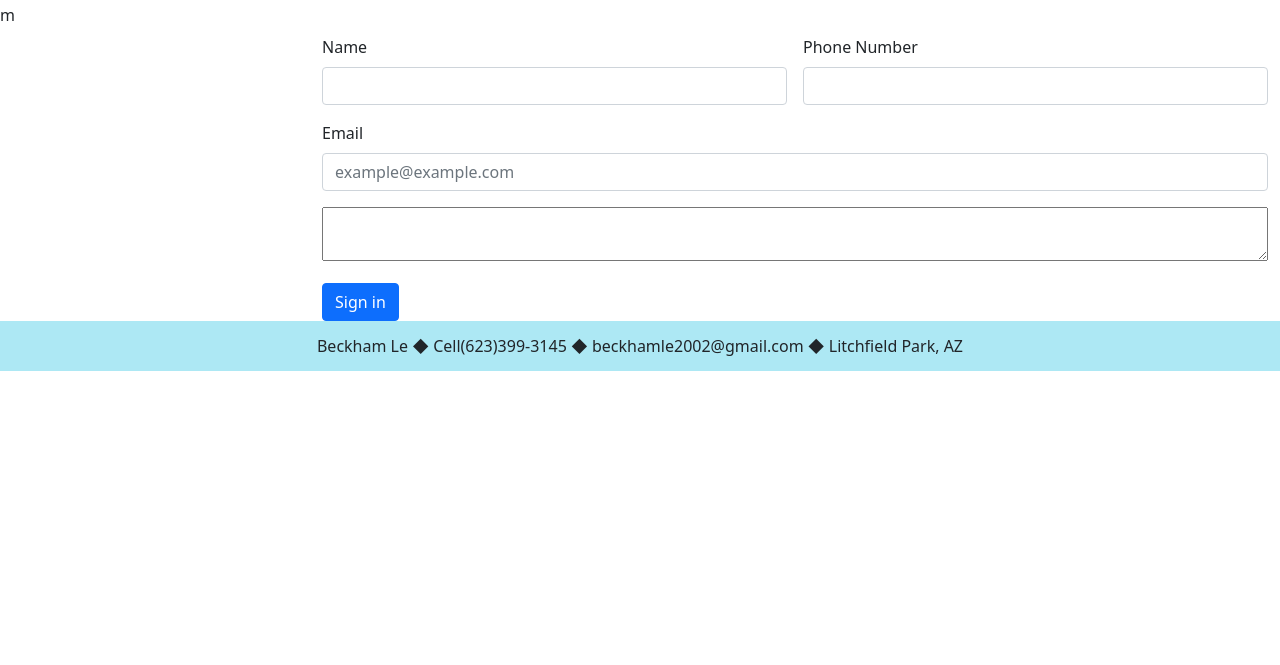
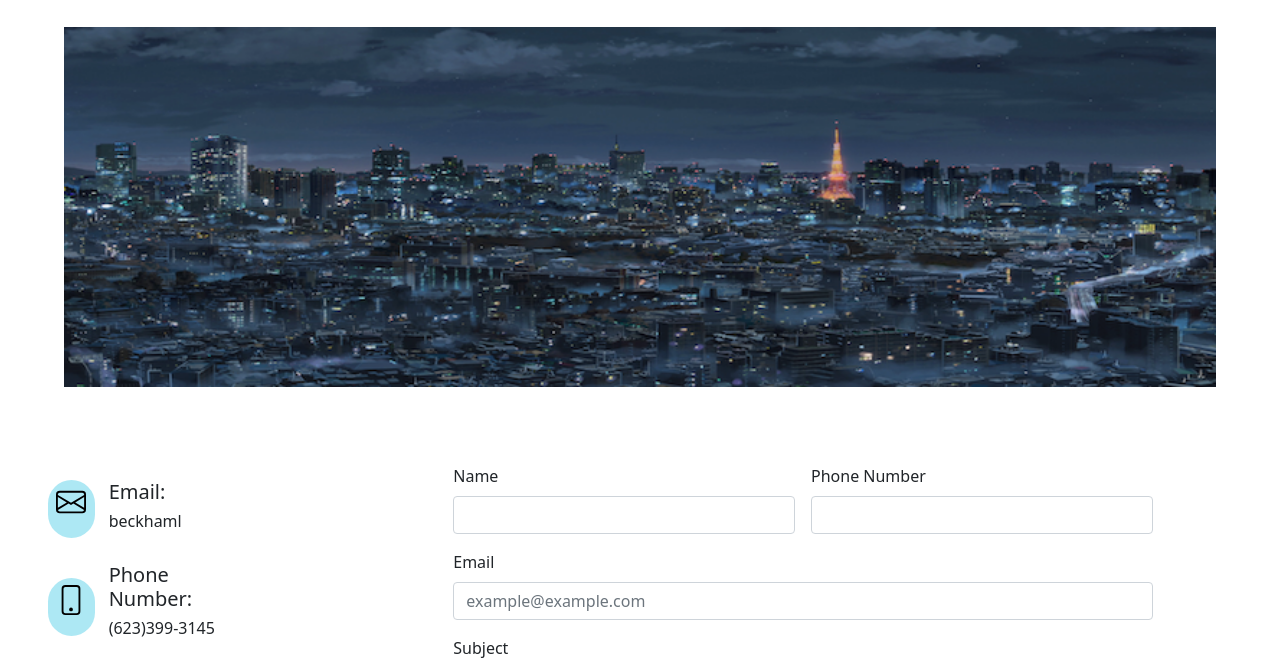
Before and after one commit to Beckham57/senior_portfolio, a plain HTML site: page contact.html in a window 1280 px wide. Shown: the part 116-781 px from the top of the page. Drawn offline with nearby package versions, Linux system fonts and the light colour scheme.

Commit message:
finished contact pg but probably needs new pic

```diff
--- a/contact.html
+++ b/contact.html
@@ -49,11 +49,29 @@
     <div class="row">
         <h1 class="text-center">Contact</h1>
     </div>
+    <br>
+    <img id="contact" src="Images/city2.png" alt="picture of city"/>
     <div class="row">
-      <div class="w-25">
-        <p>m</p>
+      <div class="w-25 my-3">
+        <div class="row">
+          <div class="col-4">
+          <p class="mx-5"><img src="envelope.svg" alt="mail icon" height="40px" width="30px"/></p>
+          <br>
+          <p class="mx-5"><img src="phone.svg" alt="phone icon" height="40px" width="30px"/></p>
+        </div>
+        <div class="col-6">
+          <h5>Email:</h5>
+          <h6>beckhaml</h6>
+          <br>
+          <h5>Phone Number:</h5>
+          <h6>(623)399-3145</h6>
+        </div>
+        <br>
+        </div>
+
       </div>
-      <form class="row w-75 g-3">
+      <div class="w-75">
+        <form class="row mx-auto w-75 g-3">
           <div class="col-md-6">
             <label for="name" class="form-label">Name</label>
             <input type="text" class="form-control" id="name">
@@ -67,15 +85,20 @@
             <input type="email" class="form-control" id="inputEmail4" placeholder="example@example.com">
           </div>
           <div class="col-12">
+            <label for="subject" class="form-label">Subject</label>
+            <input type="text" class="form-control" id="subject">
+          </div>
+          <div class="col-12">
             <textarea style="width: 100%;">
 
             </textarea>
           </div>
           <div class="col-12">
-            <button type="submit" class="btn btn-primary">Sign in</button>
+            <button id="submit" type="submit" class="btn btn-primary">Sign in</button>
           </div>
-        </form>
-    </div>
+      </form>
+      </div>
+  </div>
 
   </div>
 </body>
--- a/styles.css
+++ b/styles.css
@@ -1,3 +1,6 @@
+/* ///////////////  General Styles /////////////////// */
+
+/*Nav Bar styles*/
 li a:hover{
     color: black;
     border-bottom: 1px rgb(39, 102, 184) solid;
@@ -14,6 +17,12 @@ div#body{
     width: 100%;
 }
 
+footer{
+    height: 50px;
+    line-height: 50px;
+    text-align: center;
+    background-color: #ade8f4;
+}
 /* div.col-4{
     margin-left: 10%;
 } */
@@ -22,9 +31,24 @@ div#columns{
     border: black 3px solid;
 }
 
-footer{
-    height: 50px;
-    line-height: 50px;
-    text-align: center;
+/* ///////////// Contact Pg Styles //////////////// */
+
+#contact{
+    width: 90%;
+    margin-left: 5%;
+    margin-bottom: 6%;
+}
+
+p{
     background-color: #ade8f4;
+    width: 55%;
+    height:35%;
+    border-radius: 40px;
+    margin-left: ;
+    padding-left: 9%;
+    padding-top: 3%;
 }
+
+#submit{
+    margin-bottom: 5%;
+}
```
Also changed, not shown: Images/city2.png (added), envelope.svg (added), phone.svg (added).
